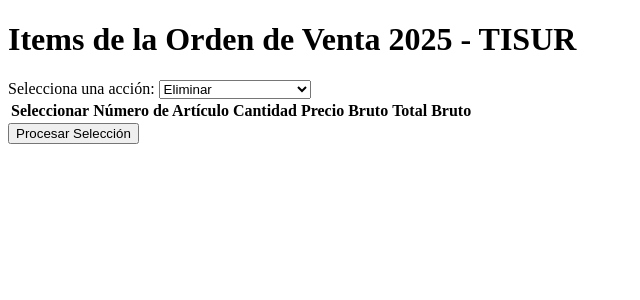
After one commit to Adsoog/contabilidad_prueba, a Django app: page /ordenventa/ver_items_orden_venta/21/ in a window 1280 px wide. The commit adds this page. Shown: the top 300 px of the page, without its empty margins (0-640 px from the left). Run offline with Django 4.2, Linux system fonts and the light colour scheme; data comes from the database, SQL or seed files in the repository; both versions use the stored data as it was after the commit; lists and menus that the app fills with data are empty.

Commit message:
avanzamos

```diff
--- a/ordencompra/views.py
+++ b/ordencompra/views.py
@@ -1,5 +1,5 @@
 from django.http.response import JsonResponse
-from django.shortcuts import render
+from django.shortcuts import get_object_or_404, render
 from ordenventa.models  import ItemOrdenVenta
 
 def index(request):
--- a/ordenventa/models.py
+++ b/ordenventa/models.py
@@ -22,6 +22,7 @@ class ItemOrdenVenta(models.Model):
     cantidad = models.IntegerField(null=True, default=0)
     precio_bruto = models.DecimalField(max_digits=10, decimal_places=2, null=True)
     total_bruto = models.DecimalField(max_digits=10, decimal_places=2, null=True)
+    enviado = models.BooleanField(default=False)
 
     def __str__(self):
         return f"{self.nro_articulo} - {self.ordenventa}"
--- /dev/null
+++ b/ordenventa/templates/ver_items_orden_venta.html
@@ -0,0 +1,50 @@
+<!-- ver_items_orden_venta.html -->
+<!DOCTYPE html>
+<html>
+<head>
+    <title>Ver Items de Orden de Venta</title>
+</head>
+<body>
+    <h1>Items de la Orden de Venta {{ ordenventa }}</h1>
+
+    <form method="post" action="{% url 'procesar_seleccion' ordenventa_id=ordenventa.id %}">
+        {% csrf_token %}
+
+        <!-- Cambiado a un campo de selección para la acción -->
+        <label for="action">Selecciona una acción:</label>
+        <select name="action">
+            <option value="eliminar">Eliminar</option>
+            <option value="marcar_enviado">Marcar como Enviado</option>
+            <!-- Agrega más opciones según sea necesario -->
+        </select>
+
+        <table>
+            <thead>
+                <tr>
+                    <th>Seleccionar</th>
+                    <th>Número de Artículo</th>
+                    <th>Cantidad</th>
+                    <th>Precio Bruto</th>
+                    <th>Total Bruto</th>
+                </tr>
+            </thead>
+            <tbody>
+                {% for item in items %}
+                    {% if not item.enviado %}
+                        <tr>
+                            <td><input type="checkbox" name="selected_items" value="{{ item.id }}"></td>
+                            <td>{{ item.nro_articulo }}</td>
+                            <td>{{ item.cantidad }}</td>
+                            <td>{{ item.precio_bruto }}</td>
+                            <td>{{ item.total_bruto }}</td>
+                        </tr>
+                    {% endif %}
+                {% endfor %}
+            </tbody>
+        </table>
+
+        <button type="submit">Procesar Selección</button>
+
+    </form>
+</body>
+</html>
--- a/ordenventa/urls.py
+++ b/ordenventa/urls.py
@@ -5,8 +5,9 @@ from .views import (
     ListaItemsOrdenVenta,
     DetalleItemOrdenVenta,
     OrdenVentaCRUDView,
-    agregar_item_orden_venta,
     procesar_orden_venta_excel,
+    ver_items_orden_venta,
+    procesar_seleccion,
 )
 
 urlpatterns = [
@@ -25,14 +26,21 @@ urlpatterns = [
         name="detalle_itemordenventa",
     ),
     path("", OrdenVentaCRUDView.as_view(), name="ordenventa-crud"),
-    path(
-        "agregar_item_orden_venta/<int:ordenventa_id>/",
-        agregar_item_orden_venta,
-        name="agregar_item_orden_venta",
-    ),
     path('cargar-orden-venta/', procesar_orden_venta_excel, name='cargar_orden_venta'),
 
     path('ordenventa/procesar/<int:ordenventa_id>/', procesar_orden_venta_excel, name='procesar_orden_venta_excel'),
+    # no lo se rick
+    path('ver_items_orden_venta/<int:ordenventa_id>/', ver_items_orden_venta, name='ver_items_orden_venta'),
+    path('ver_items_orden_venta/<int:ordenventa_id>/<str:modo>/', ver_items_orden_venta, name='ver_items_orden_venta_modo'),
+
+
+
+
+    path('procesar_seleccion/<int:ordenventa_id>/', procesar_seleccion, name='procesar_seleccion'),
+
+
+
+
 
 
 
--- a/ordenventa/views.py
+++ b/ordenventa/views.py
@@ -59,6 +59,7 @@ class OrdenVentaCRUDView(View):
                 {"ordenes_venta": ordenes_venta, "form": form},
             )
 
+# FUNCION PARA PROCESAR EL EXCEL
 def procesar_orden_venta_excel(request, ordenventa_id):
     if request.method == "POST":
         form = OrdenVentaUploadForm(request.POST, request.FILES)
@@ -86,57 +87,33 @@ def procesar_orden_venta_excel(request, ordenventa_id):
 
     return render(request, "formulario_orden_venta.html", {"form": form})
 
+#VER LOS ITEMS SEGUN ID
+def ver_items_orden_venta(request, ordenventa_id):
+    ordenventa = get_object_or_404(OrdenVenta, pk=ordenventa_id)
+    items = ItemOrdenVenta.objects.filter(ordenventa=ordenventa)
+
+    return render(request, 'ver_items_orden_venta.html', {'ordenventa': ordenventa, 'items': items})
 
 
+# REDIRIGIR LOS ITEMS
+def procesar_seleccion(request, ordenventa_id):
+    ordenventa = get_object_or_404(OrdenVenta, pk=ordenventa_id)
 
+    if request.method == 'POST':
+        selected_items = request.POST.getlist('selected_items')
+        action = request.POST.get('action')  # Nueva línea para obtener la acción deseada
 
-def agregar_item_orden_venta(request, ordenventa_id):
-    # Obtén la instancia de OrdenVenta
-    orden_venta = OrdenVenta.objects.get(pk=ordenventa_id)
+        # Realizar acciones según la opción seleccionada
+        if action == 'eliminar':
+            # Eliminar los elementos seleccionados
+            ItemOrdenVenta.objects.filter(id__in=selected_items).delete()
+        elif action == 'marcar_enviado':
+            # Marcar los elementos seleccionados como enviados (por ejemplo, actualizando un campo en el modelo)
+            ItemOrdenVenta.objects.filter(id__in=selected_items).update(enviado=True)
+        # Agrega más opciones según sea necesario
 
-    if request.method == "POST":
-        form = ItemOrdenVentaForm(request.POST)
-        if form.is_valid():
-            form.save(commit=False)
-
-            # Procesar archivo Excel
-            if "archivo_excel" in request.FILES:
-                archivo_excel = request.FILES["archivo_excel"]
-                procesar_datos_desde_excel(archivo_excel, orden_venta)
-
-            # Continuar con el procesamiento del formulario y la redirección
-            form.save()
-
-            # Puedes redirigir a otra página o hacer lo que necesites después de guardar
-            return redirect("nombre_de_la_vista")
-    else:
-        form = ItemOrdenVentaForm()
-
-    return render(
-        request, "tu_template.html", {"form": form, "orden_venta": orden_venta}
-    )
-
-
-def procesar_datos_desde_excel(archivo_excel, orden_venta):
-    # Abre el archivo Excel
-    wb = openpyxl.load_workbook(archivo_excel)
-    sheet = wb.active
-
-    # Itera sobre las filas del archivo Excel (empezando desde la segunda fila, suponiendo que la primera fila es encabezado)
-    for row in sheet.iter_rows(min_row=2, values_only=True):
-        # Crea una instancia de ItemOrdenVenta con los datos de la fila
-        item_orden_venta = ItemOrdenVenta(
-            ordenventa=orden_venta,
-            nro_articulo=row[0],
-            cantidad=row[1],
-            precio_bruto=row[2],
-            total_bruto=row[3],
-        )
-
-        # Guarda el nuevo item en la base de datos
-        item_orden_venta.save()
-
-
+    # Redirige a la página de visualización después de procesar la selección
+    return redirect('ver_items_orden_venta', ordenventa_id=ordenventa.id)
 
 
 # desde aqui no hay nada interesante :P
```
Also changed, not shown: ordenventa/templates/ordenventa_crud.html (+4 -3 lines), ordenventa/templates/pre_procesar_orden_compra.html (added, +47 -0 lines), db.sqlite3, ordenventa/migrations/0004_itemordenventa_enviado.py (added).
